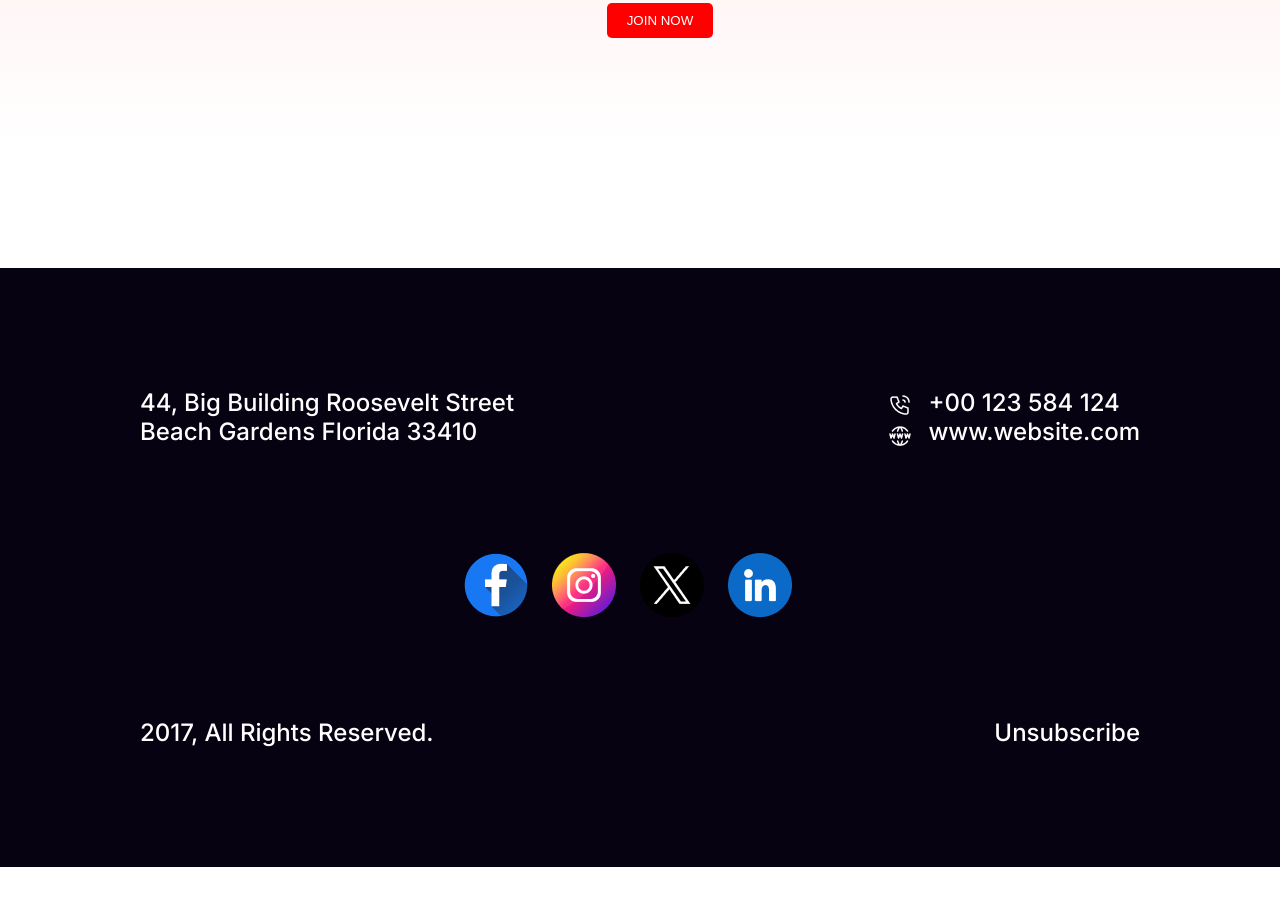
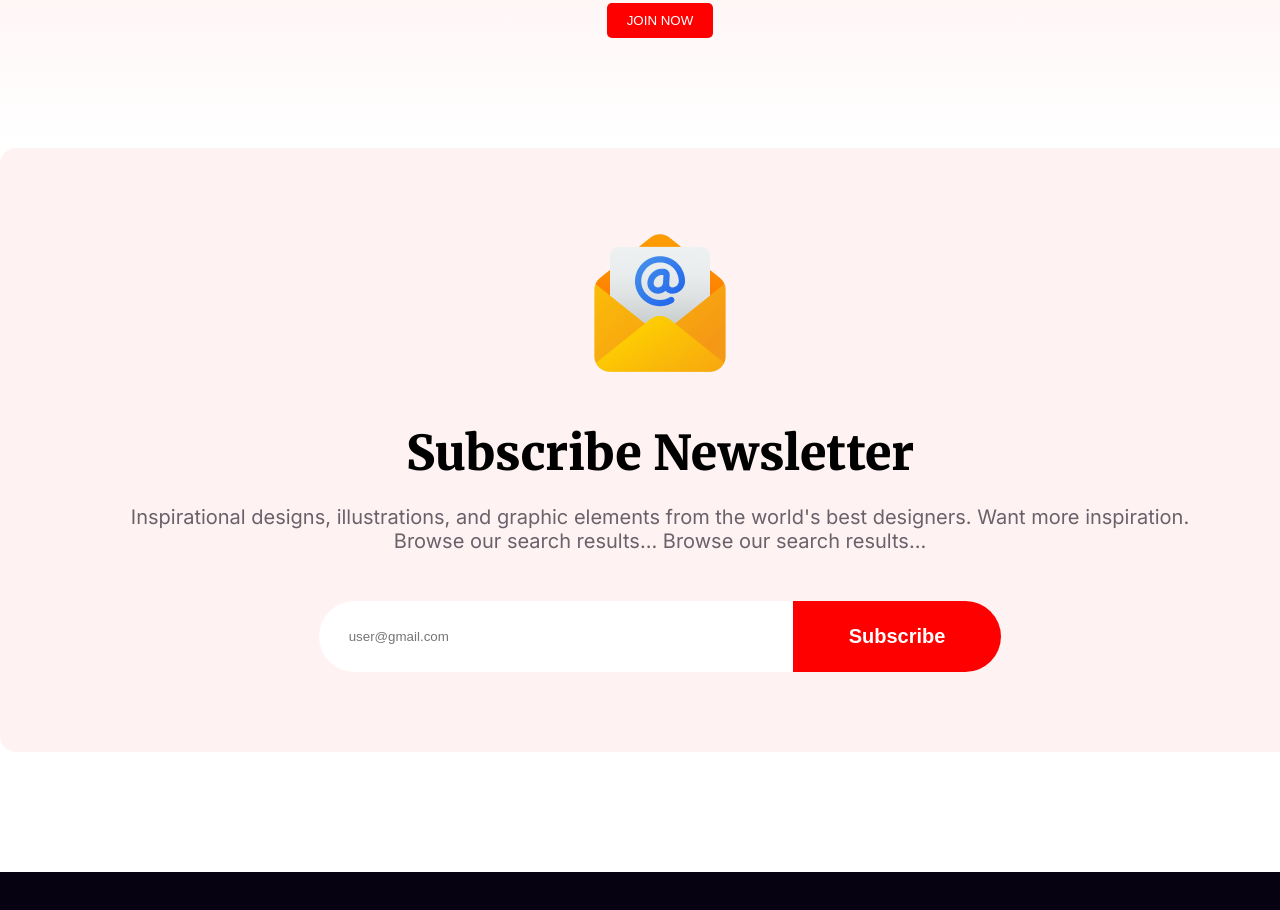
Before and after one commit to miraz-faruk/new-year-new-mission, a plain HTML site: page index.html in a window 1280 px wide. Shown: the part 2360-3270 px from the top of the page. Before the commit the page ends 3227 px from the top, so only its background shows below. Drawn offline with Linux system fonts and the light colour scheme.

Commit message:
Added Subscribe section

```diff
--- a/index.html
+++ b/index.html
@@ -69,6 +69,20 @@
             </div>
             <button id="information-btn" class="btn-join-now">JOIN NOW</button>
         </section>
+
+        <!-- Subscribe section -->
+        <section class="subscribe">
+            <img src="images/Group 61.png" alt="">
+            <h1 class="subscribe-header">Subscribe Newsletter</h1>
+            <p class="description">
+                Inspirational designs, illustrations, and graphic elements from the world's best designers.
+                Want more inspiration.<br>Browse our search results... Browse our search results...
+            </p>
+            <div class="email">
+                <input id="email-field" type="text" placeholder="user@gmail.com">
+                <button id="btn-subscribe" class="btn-join-now">Subscribe</button>
+            </div>
+        </section>
     </main>
     <footer class="footer">
         <section class="address-section">
--- a/styles.css
+++ b/styles.css
@@ -179,6 +179,54 @@
 
 /* Information section end */
 
+/* Subscribe section start */
+.subscribe {
+    text-align: center;
+    background: rgba(255, 0, 0, 0.05);
+    border-radius: 16px;
+    width: 1320px;
+    margin-left: auto;
+    margin-right: auto;
+    padding-top: 80px;
+    padding-bottom: 80px;
+    font-family: "Inter", sans-serif;
+}
+
+.subscribe-header {
+    font-family: "Merriweather", serif;
+    font-size: 48px;
+    font-weight: 900;
+    margin-top: 40px;
+    margin-bottom: 22px;
+}
+
+.description {
+    font-size: 20px;
+    color: rgba(7, 2, 17, 0.6);
+}
+
+.email {
+    margin-top: 48px;
+    display: flex;
+    justify-content: center;
+}
+
+#email-field {
+    color: rgba(7, 2, 17, 0.6);
+    padding: 25px 267px 25px 30px;
+    border: none;
+    border-radius: 50px 0 0 50px;
+}
+
+#btn-subscribe {
+    border-radius: 0 50px 50px 0;
+    padding: 24px 56px;
+    font-size: 20px;
+    font-weight: 600;
+}
+
+/* Subscribe section end */
+
 /* Footer section start */
 .footer {
     background-color: rgb(7, 2, 17);
```
